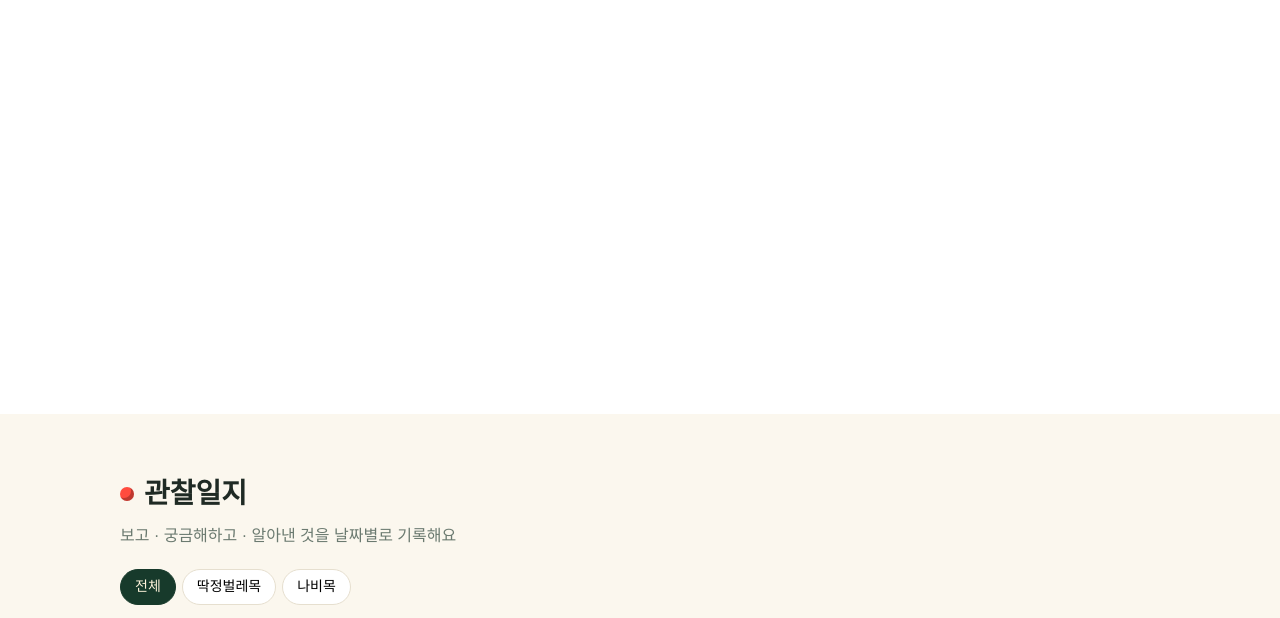
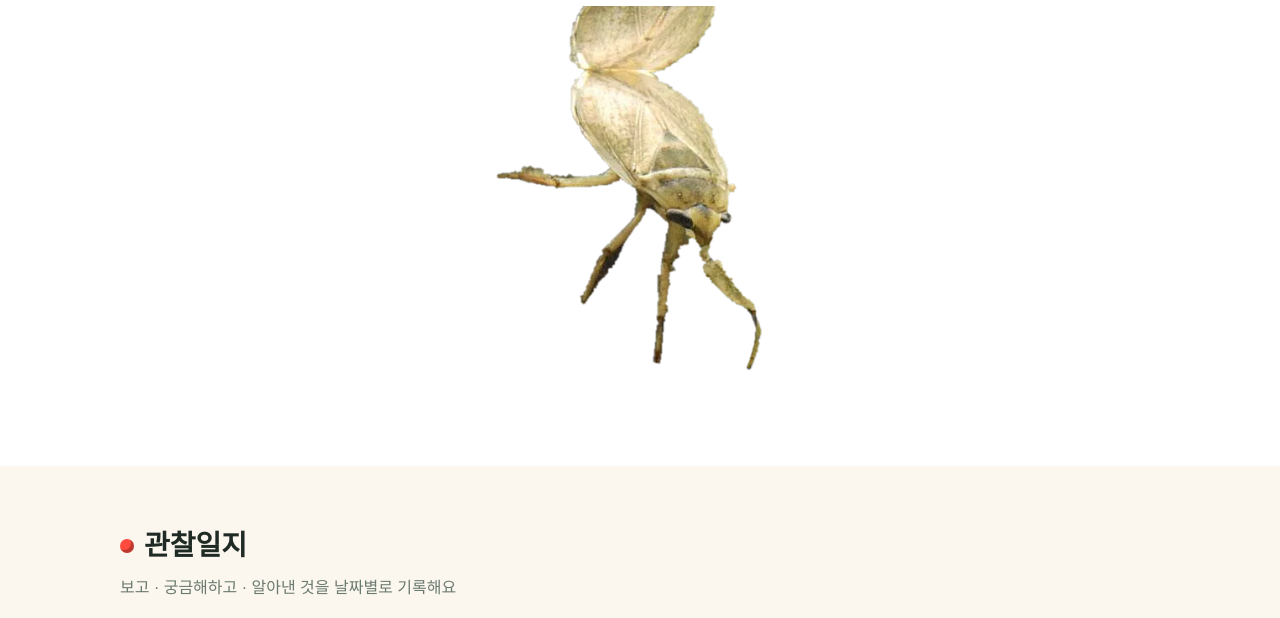
Before and after one commit to musickiti00-maker/buglog, a plain HTML site: page index.html in a window 1280 px wide. Shown: the part 146-764 px from the top of the page. Drawn offline with Linux system fonts and the light colour scheme; a web font is replaced by a local one.

Commit message:
첫 화면에 물자라 넣기
Co-Authored-By: Claude Opus 5.5 <noreply@anthropic.com>

```diff
--- a/index.html
+++ b/index.html
@@ -15,6 +15,7 @@
   <div class="hero-word">
     <h1 class="hero-title"><b>Bug</b>Log</h1>
   </div>
+  <img class="hero-bug" src="assets/mulzara.png" alt="물자라">
 </section>
 
 <main>
--- a/style.css
+++ b/style.css
@@ -166,3 +166,4 @@ footer .small{font-size:12px;opacity:.7}
 /* 흰 첫 화면 크게, BugLog 글자는 맨 위 */
 .hero{min-height:70vh;display:flex;flex-direction:column;align-items:center;justify-content:flex-start;padding:28px 20px 40px}
 .hero-word{padding:0 20px}
+.hero-bug{width:min(420px,80vw);margin-top:10px}
```
Also changed, not shown: assets/mulzara.png (added).
